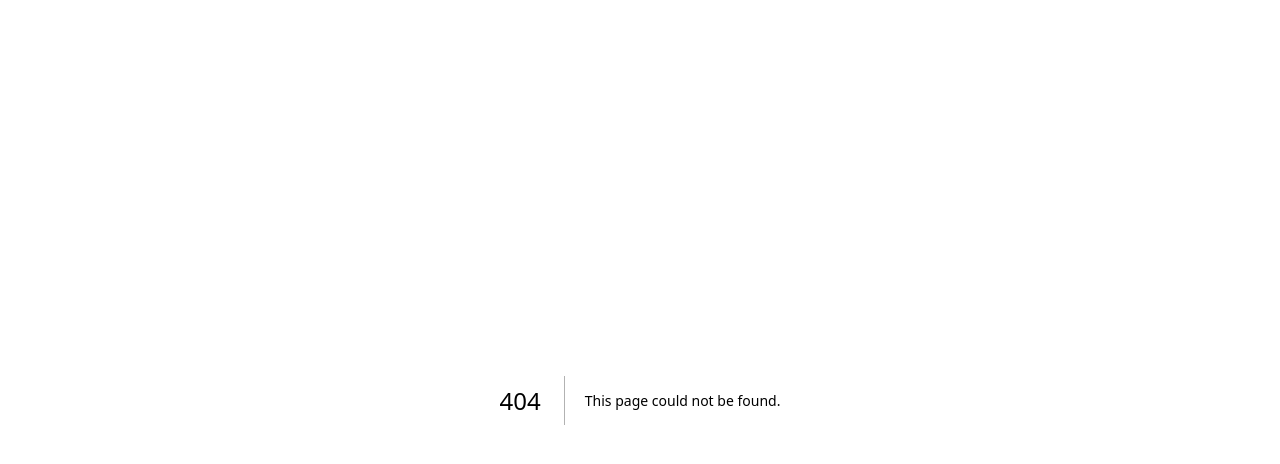
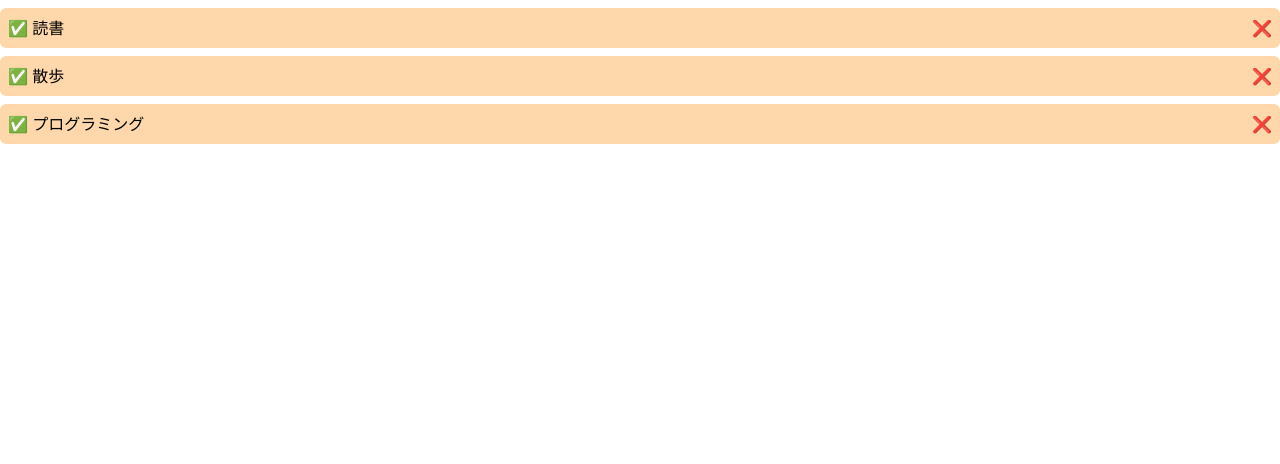
Before and after one commit to lef237/supabase-tutorial-yt, a Next.js app: page /components/TodoList in a window 1280 px wide. Before the commit this address had no page. Shown: the top 464 px of the page. Built offline with nearby package versions, Linux system fonts and the light colour scheme.

Commit message:
TodoListのデザイン作った

```diff
--- a/pages/components/TodoApp.tsx
+++ b/pages/components/TodoApp.tsx
@@ -1,4 +1,5 @@
 import React from "react";
+import TodoList from "./TodoList";
 
 const TodoApp = () => {
   return (
@@ -10,6 +11,7 @@
           Add
         </button>
       </form>
+      <TodoList />
     </section>
   );
 };
--- /dev/null
+++ b/pages/components/TodoList.tsx
@@ -0,0 +1,24 @@
+import React from "react";
+
+const TodoList = () => {
+  return (
+    <div>
+      <ul className="mx-auto">
+        <div className="flex bg-orange-200 rounded-md mt-2 mb-2 p-2 justify-between">
+          <li className="font-medium">✅ 読書</li>
+          <span className="cursor-pointer">❌</span>
+        </div>
+        <div className="flex bg-orange-200 rounded-md mt-2 mb-2 p-2 justify-between">
+          <li className="font-medium">✅ 散歩</li>
+          <span className="cursor-pointer">❌</span>
+        </div>
+        <div className="flex bg-orange-200 rounded-md mt-2 mb-2 p-2 justify-between">
+          <li className="font-medium">✅ プログラミング</li>
+          <span className="cursor-pointer">❌</span>
+        </div>
+      </ul>
+    </div>
+  );
+};
+
+export default TodoList;
```
